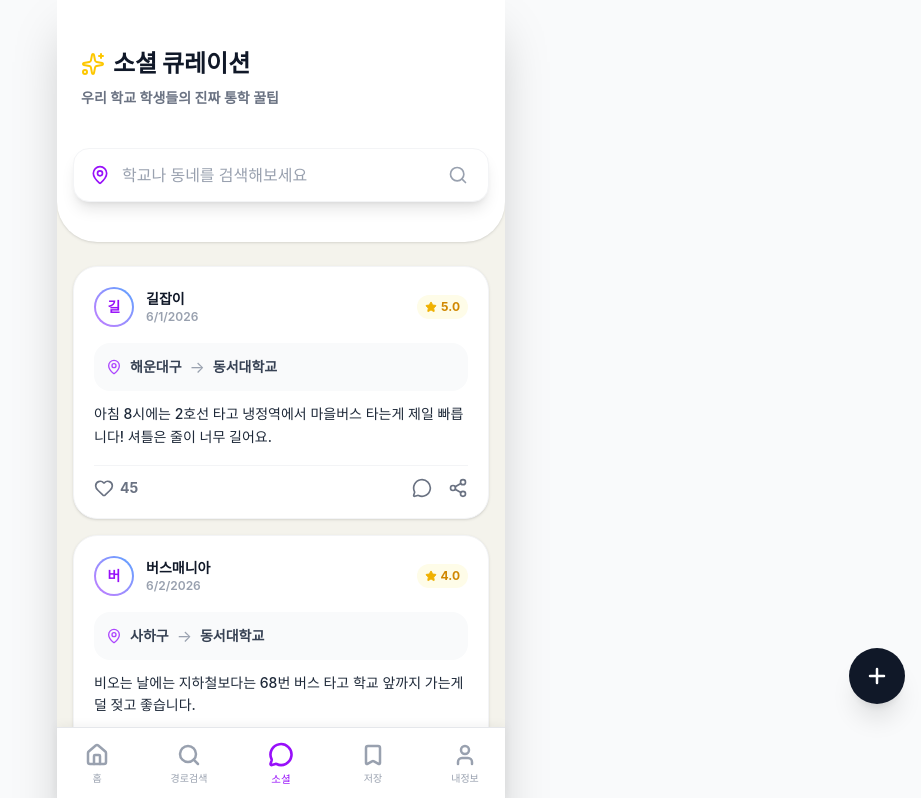
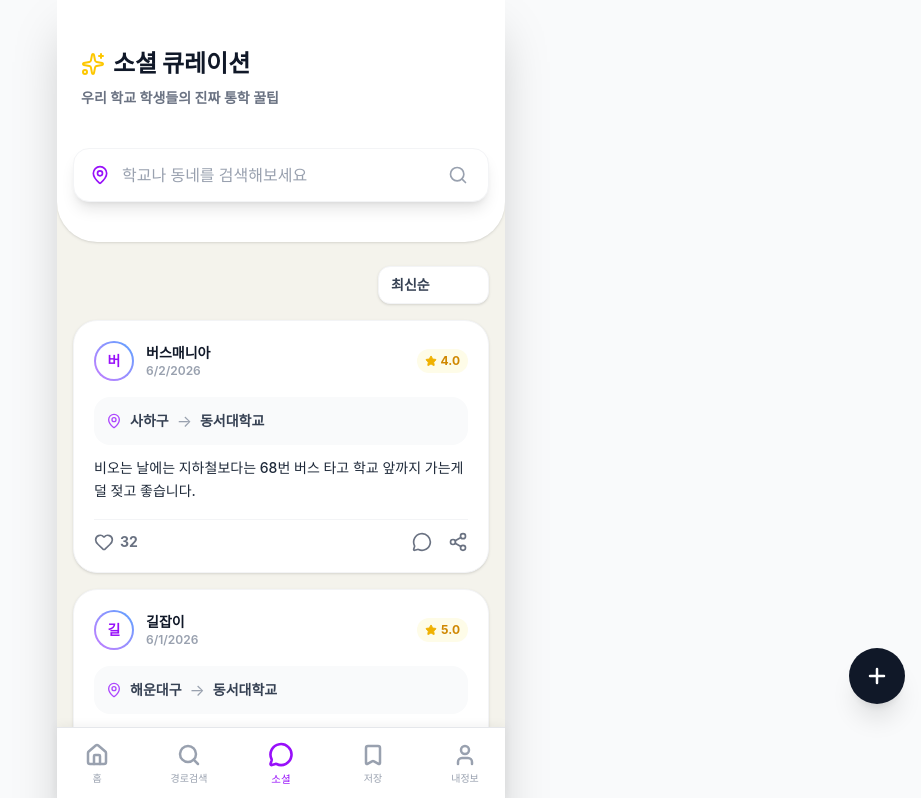
Before and after one commit to parkseongwook3120-cyber/20260856, a React (Vite) app: page /social in a window 1280 px wide. Shown: the top 798 px of the page, without its empty margins (359-1280 px from the left). Built offline with nearby package versions, Linux system fonts and the light colour scheme.

Commit message:
소셜 좋아요 순 볼 수 있게 수정

```diff
--- a/src/pages/Social.jsx
+++ b/src/pages/Social.jsx
@@ -6,10 +6,21 @@ import { Sparkles } from 'lucide-react';
 
 export default function Social() {
   const [searchQuery, setSearchQuery] = useState('');
+  const [sortOrder, setSortOrder] = useState('latest');
 
   const filteredPosts = socialPosts.filter(post =>
     post.schoolName.includes(searchQuery) || post.departure.includes(searchQuery)
   );
+
+  const sortedPosts = [...filteredPosts].sort((a, b) => {
+    if (sortOrder === 'likes_desc') {
+      return b.likes - a.likes;
+    } else if (sortOrder === 'likes_asc') {
+      return a.likes - b.likes;
+    }
+    // latest default
+    return new Date(b.createdAt) - new Date(a.createdAt);
+  });
 
   return (
     <div className="min-h-screen bg-[#f4f3ec] pb-24">
@@ -34,10 +45,22 @@ export default function Social() {
 
       {/* 피드 목록 */}
       <div className="px-4 mt-6">
-        {filteredPosts.map(post => (
+        <div className="flex justify-end mb-4">
+          <select
+            value={sortOrder}
+            onChange={(e) => setSortOrder(e.target.value)}
+            className="bg-white border border-gray-100 text-gray-700 text-sm rounded-xl focus:ring-purple-500 focus:border-purple-500 block px-3 py-2 outline-none font-semibold shadow-sm appearance-none cursor-pointer"
+          >
+            <option value="latest">최신순</option>
+            <option value="likes_desc">좋아요 많은 순</option>
+            <option value="likes_asc">좋아요 적은 순</option>
+          </select>
+        </div>
+
+        {sortedPosts.map(post => (
           <SocialPost key={post.id} post={post} />
         ))}
-        {filteredPosts.length === 0 && (
+        {sortedPosts.length === 0 && (
           <div className="text-center py-20 text-gray-500 font-semibold">
             검색 결과가 없습니다.
           </div>
```
